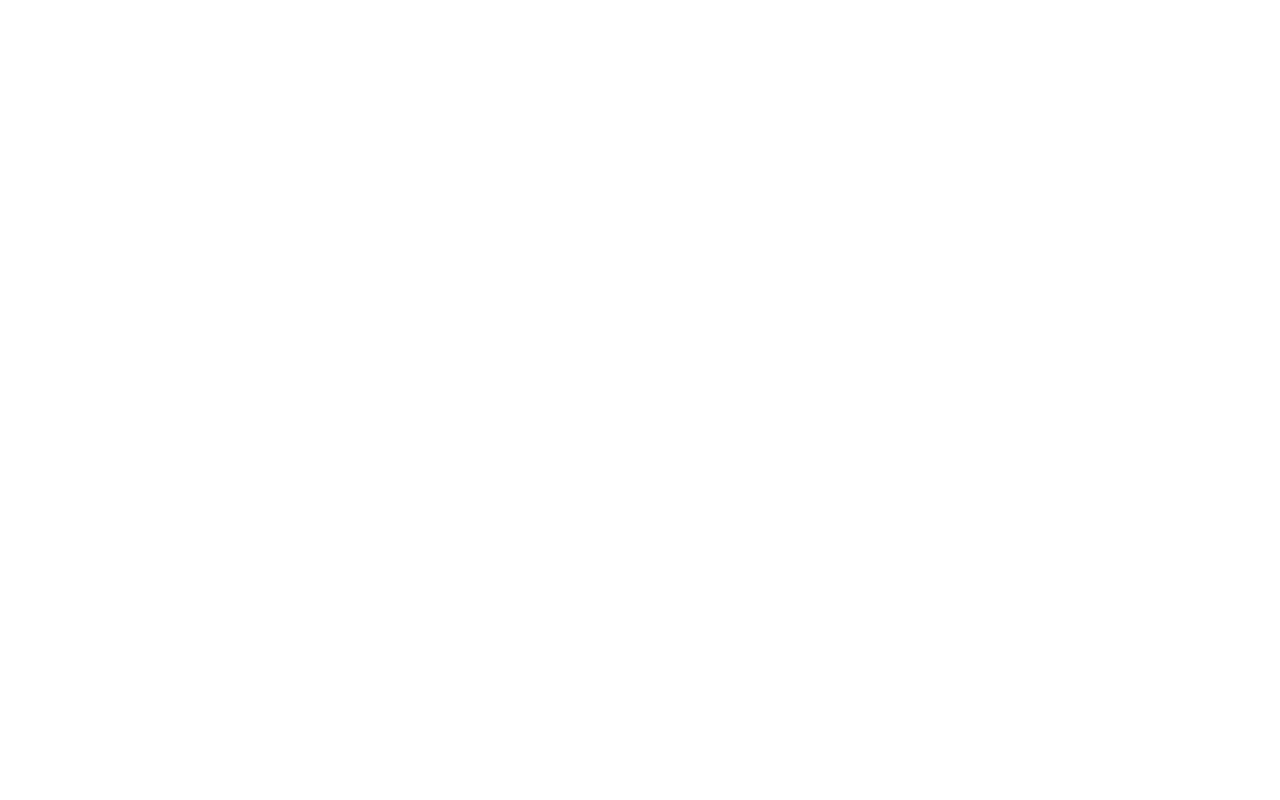
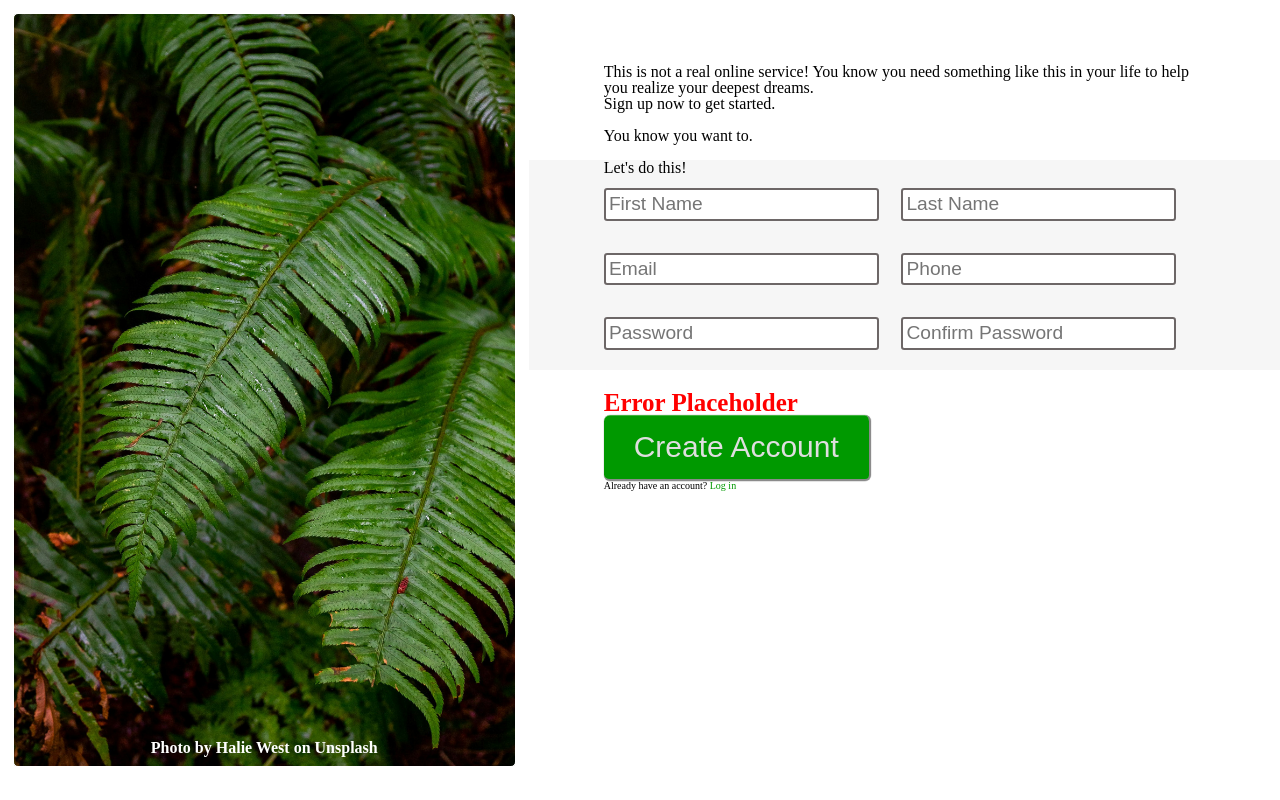
Before and after one commit to dmeskhi/odin-sign-up-form, a plain HTML site: page index.html in a window 1280 px wide. Drawn offline with Linux system fonts and the light colour scheme.

Commit message:
Finish CSS design

```diff
--- a/index.html
+++ b/index.html
@@ -5,6 +5,7 @@
     <meta name="viewport" content="width=device-width, initial-scale=1.0" />
     <title>Sign up Form</title>
     <link rel="stylesheet" href="style.css" />
+    <link rel="stylesheet" href="reset.css" />
     <link rel="preconnect" href="https://fonts.googleapis.com" />
     <link rel="preconnect" href="https://fonts.gstatic.com" crossorigin />
     <link
@@ -14,9 +15,97 @@
   </head>
   <body>
     <div class="img">
-       <div class="img-description">
+      <div class="img-description">
+        <p class="img-info">
+          Photo by
+          <a
+            href="https://unsplash.com/photos/green-leaf-plant-in-close-up-photography-25xggax4bSA"
+            target="_blank"
+            >Halie West</a
+          >
+          on <a href="https://unsplash.com/" target="_blank">Unsplash</a>
+        </p>
+      </div>
+    </div>
+    <div class="form">
+      <div class="form-info">
+        <h1>
+          This is not a real online service! You know you need something like
+          this in your life to help you realize your deepest dreams.<br />
+          Sign up <i>now</i> to get started.<br /><br />
+          You <em>know</em> you want to.<br /><br />
+        </h1>
+      </div>
+      <form action="">
+        <h1>Let's do this!</h1>
+        <div class="inputs">
+          <div class="first-name">
+            <input required
+              type="text"
+              class="form-input"
+              id="first-name"
+              placeholder="First Name"
+            />
+            <label for="first-name" class="form-label">First Name:</label>
+          </div>
+          <div class="last-name">
+            <input required
+              type="text"
+              class="form-input"
+              id="last-name"
+              placeholder="Last Name"
+            />
+            <label for="last-name" class="form-label">Last Name:</label>
+          </div>
+        </div>
 
-       </div>
+        <div class="inputs">
+            <div class="email">
+              <input required
+                type="email"
+                class="form-input"
+                id="email"
+                placeholder="Email"
+              />
+              <label for="email" class="form-label">Email:</label>
+            </div>
+            <div class="phone">
+              <input required
+                type="text"
+                class="form-input"
+                id="phone"
+                placeholder="Phone"
+              />
+              <label for="phone" class="form-label">Phone:</label>
+            </div>
+          </div>
+
+          <div class="inputs">
+            <div class="password">
+              <input required
+                type="password"
+                class="form-input"
+                id="password"
+                placeholder="Password"
+              />
+              <label for="password" class="form-label">Password:</label>
+            </div>
+            <div class="confirm-password">
+              <input required
+                type="password"
+                class="form-input"
+                id="confirm-password"
+                placeholder="Confirm Password"
+              />
+              <label for="confirm-password" class="form-label">Confirm Password:</label>
+            </div>
+          </div>
+          <div class="form-end">
+            <div class="error-message">Error Placeholder</div>
+            <button class="btn" type="submit">Create Account</button>
+            <h1>Already have an account? <a href="#" class="login">Log in</a></h1>
+          </div>
+      </form>
     </div>
   </body>
 </html>
--- a/style.css
+++ b/style.css
@@ -1,3 +1,145 @@
 body {
   font-family: "Raleway", sans-serif;
+  width: 100vw;
+  height: 100vh;
+  overflow: hidden;
+  display: flex;
+  flex-direction: row;
+  background-color: #fff;
 }
+
+.img {
+    display: flex;
+    width: 40%;
+    height: 94%;
+    margin: 1% 1% 1% 1%;
+    background: url(images/bg.jpg) no-repeat center;
+    background-size: cover;
+    align-items: center;
+    justify-content: center;
+    border: 1px solid #fff;
+    border-radius: 5px;
+}
+
+.img-description {
+    margin-top: auto;
+    margin-bottom: 10px;
+    font-size: 100%;
+    color: #fff;
+    font-weight: 900;
+}
+
+a {
+    color: inherit;
+    text-decoration: inherit;
+}
+
+.form {
+    width: 60%;
+    margin: 0;
+    padding: 0;
+    margin-top: 5%;
+}
+
+.form > * {
+    padding-left: 10%;
+    padding-right: 10%;
+}
+
+
+
+.form-label {
+    font-weight: 900;
+    font-size: 20px;
+    display: block;
+    transition: all 0.5s;
+    transform: translateY(-3.4rem);
+}
+
+.form-input {
+    border: 2px solid #6d6767;
+    color: #333;
+    font-size: 1.2rem;
+    padding: 0.2rem 0.2rem;
+    border-radius: 0.2rem;
+    width: 100%;
+    display: block;
+    transition: all 0.5s;
+    margin-top: 5%;
+    padding-right: 10%;
+}
+
+.form-input:focus {
+    transition: 0.2s;
+    outline: none;
+    border: 2px solid #170097;
+}
+
+.form-input:placeholder-shown + .form-label {
+    opacity: 0;
+    visibility: hidden;
+}
+
+form {
+    padding-top: 3%;
+    width: 80%;
+    margin-left: 0%;
+    background-color: rgba(0, 0, 0, 0.034);
+}
+
+.inputs {
+    display: flex;
+    flex-direction: row;
+    width: 90%;
+}
+
+.inputs > :last-child {
+    padding-left: 10%;
+}
+
+.form-end {
+    margin-top: 20px;
+    position: absolute;
+    font-size: 10px;
+}
+
+.btn {
+    display: flex;
+    flex-direction: column;
+    align-items: center;
+    padding: 15px 30px;
+    border-radius: 6px;
+    border: none;
+    font-size: 30px;
+    background: #009900;
+    box-shadow: 0px 0.5px 1px rgba(0, 0, 0, 0.1),
+        inset 0px 0.5px 0.5px rgba(255, 255, 255, 0.5),
+        0px 0px 0px 0.5px rgba(0, 0, 0, 0.12);
+    color: #dfdedf;
+    user-select: none;
+    touch-action: manipulation;
+    cursor: pointer;
+    border-bottom: 2px solid rgb(139, 139, 139);
+    border-right: 2px solid rgb(139, 139, 139);
+}
+
+.btn:hover {
+    outline: 0;
+    box-shadow: 0px 0.8px 1px -0.25px rgba(255, 255, 255, 0.2),
+        inset 0px 0.5px 1px rgba(0, 0, 0, 0.1),
+        0px 0px 0px 3.5px rgba(58, 108, 217, 0.5);
+}
+
+.login {
+    color: #009900;
+}
+
+.error {
+    border: 2px solid red;
+}
+
+.error-message {
+    font-size: 25px;
+    font-weight: 900;
+    color: red;
+}
```
